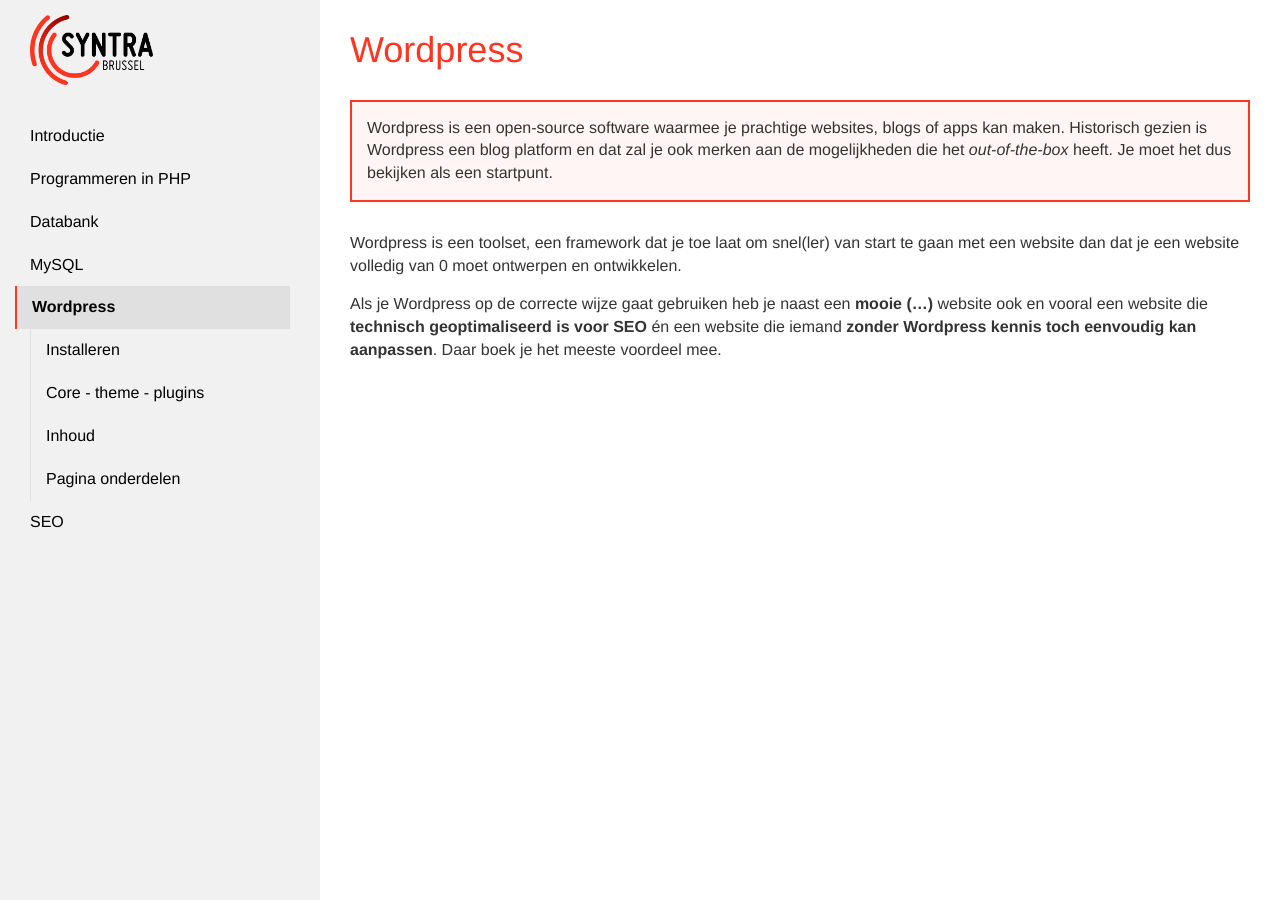
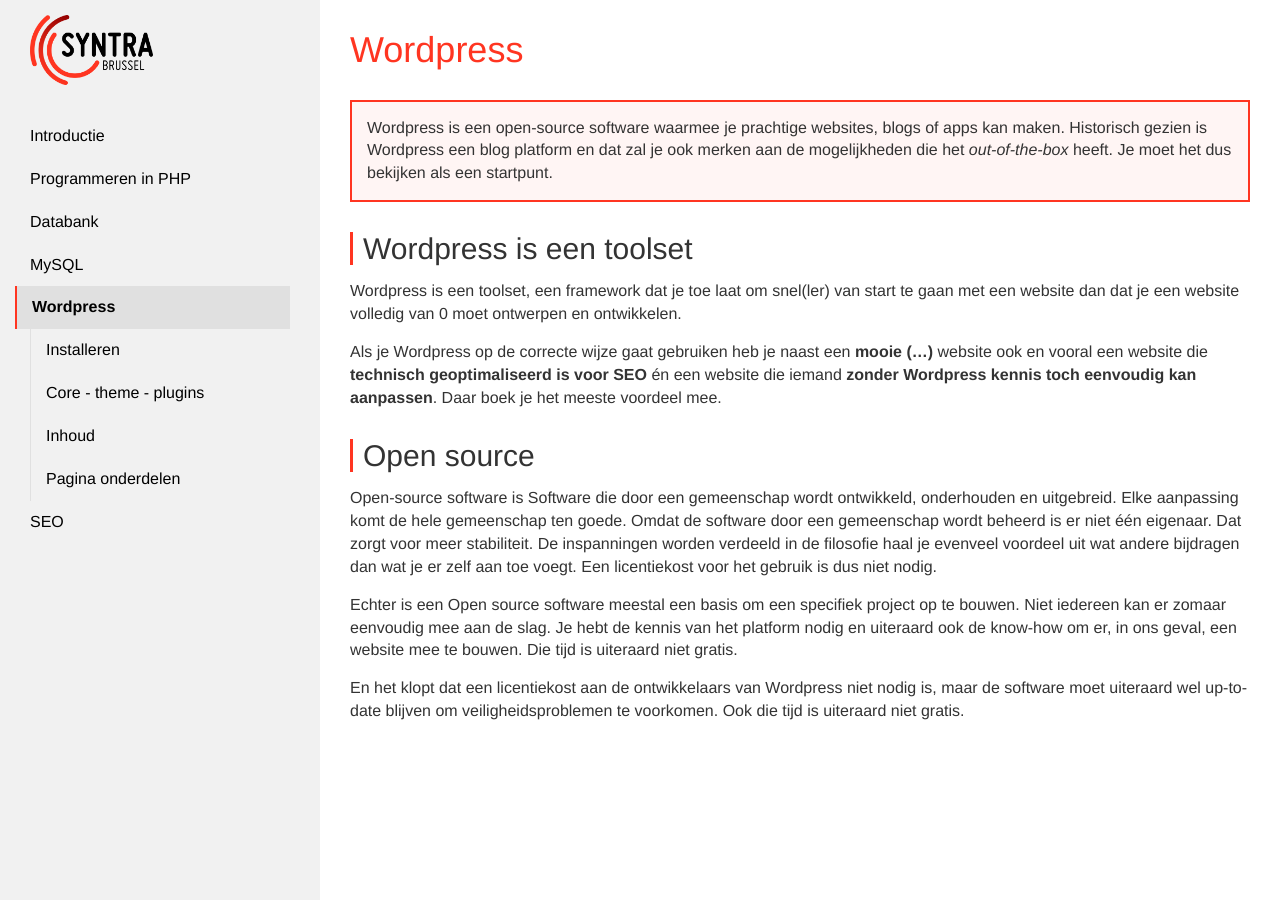
Before and after one commit to Syntra-Brussel/dynamische-webtechnieken, a Jekyll site: the page built from wordpress.md, in a window 1280 px wide and 900 px high. Built offline with Jekyll 4.4.1, drawn with Linux system fonts in a browser that asks for light colours; nearby versions of some CDN libraries; a script that is not in the unit is left out.

Commit message:
Update wordpress.md

```diff
--- a/wordpress.md
+++ b/wordpress.md
@@ -11,6 +11,16 @@
 Je moet het dus bekijken als een startpunt.
 </div>
 
+## Wordpress is een toolset
+
 Wordpress is een toolset, een framework dat je toe laat om snel(ler) van start te gaan met een website dan dat je een website volledig van 0 moet ontwerpen en ontwikkelen.
 
 Als je Wordpress op de correcte wijze gaat gebruiken heb je naast een <strong>mooie (...)</strong> website ook en vooral een website die <strong>technisch geoptimaliseerd is voor SEO</strong> én een website die iemand <strong>zonder Wordpress kennis toch eenvoudig kan aanpassen</strong>. Daar boek je het meeste voordeel mee.
+
+## Open source
+
+Open-source software is Software die door een gemeenschap wordt ontwikkeld, onderhouden en uitgebreid. Elke aanpassing komt de hele gemeenschap ten goede. Omdat de software door een gemeenschap wordt beheerd is er niet één eigenaar. Dat zorgt voor meer stabiliteit. De inspanningen worden verdeeld in de filosofie haal je evenveel voordeel uit wat andere bijdragen dan wat je er zelf aan toe voegt. Een licentiekost voor het gebruik is dus niet nodig.
+
+Echter is een Open source software meestal een basis om een specifiek project op te bouwen. Niet iedereen kan er zomaar eenvoudig mee aan de slag. Je hebt de kennis van het platform nodig en uiteraard ook de know-how om er, in ons geval, een website mee te bouwen. Die tijd is uiteraard niet gratis.
+
+En het klopt dat een licentiekost aan de ontwikkelaars van Wordpress niet nodig is, maar de software moet uiteraard wel up-to-date blijven om veiligheidsproblemen te voorkomen. Ook die tijd is uiteraard niet gratis.
```
